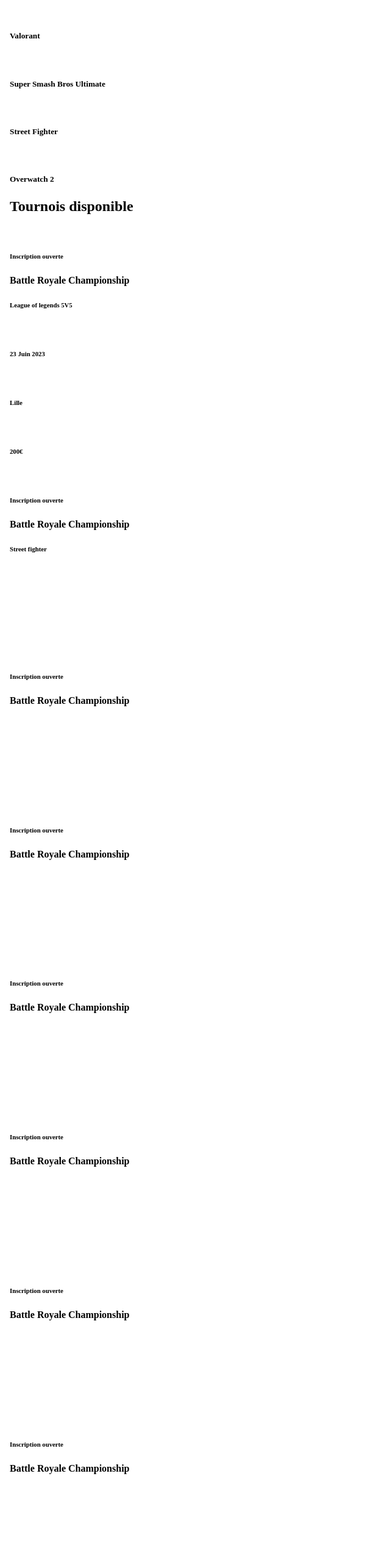
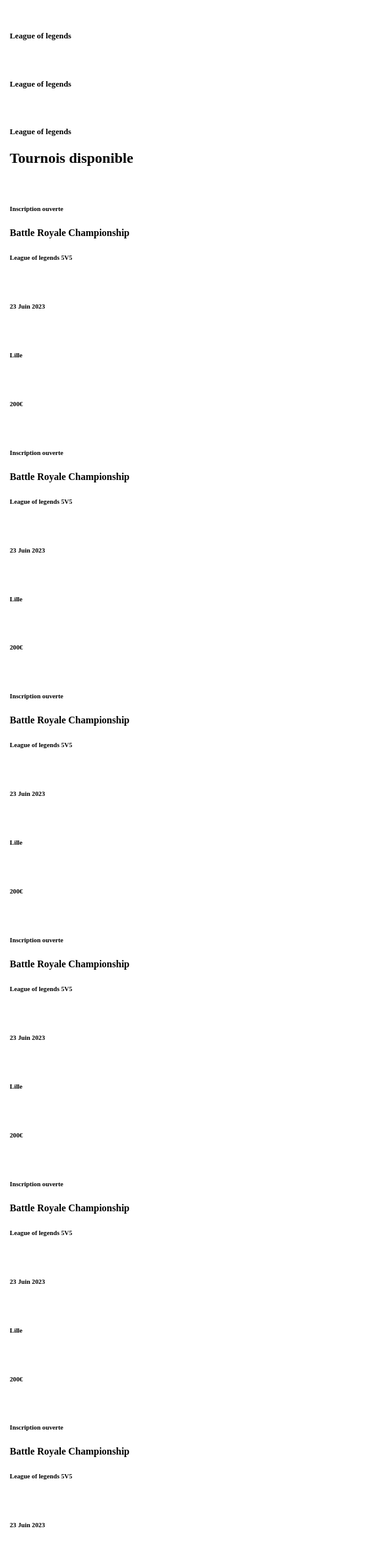
Before and after one commit to BardeyLucas/Stadion, a Vue app in the folder ProjetS2/: page / in a window 1280 px wide. Shown: the part 220-2786 px from the top of the page at 61% size, without its empty margins (0-640 px from the left). Built offline with nearby package versions, Linux system fonts and the light colour scheme.

Commit message:
intégration des card (html) de la page d'accueil

```diff
--- a/ProjetS2/src/App.vue
+++ b/ProjetS2/src/App.vue
@@ -2,159 +2,31 @@
 import { RouterView } from 'vue-router'
 import Header from './components/Header.vue'
 import Footer from './components/Footer.vue'
+import GameCard from './components/Game-Card.vue'
+import TournamentCard from './components/Tournament-Card.vue'
+import ProfilCard from './components/Profil-Card.vue'
 </script>
 <template>
   <Header/>
   <body>
     <h1>Carte des tournois près de chez vous</h1>
-
     <div>
       <h2>Jeux associés</h2>
-      <div><img>
-        <h5>League of legends</h5>
-      </div>
-      <div><img>
-        <h5>Valorant</h5>
-      </div>
-      <div><img>
-        <h5>Super Smash Bros Ultimate</h5>
-      </div>
-      <div><img>
-        <h5>Street Fighter</h5>
-      </div>
-      <div><img>
-        <h5>Overwatch 2</h5>
-      </div>
     </div>
-
+  <GameCard/>
+  <GameCard/>
+  <GameCard/>
+  <GameCard/>
     <div>
       <h2>Tournois disponible</h2>
-      <!--carte-->
-      <div><img>
-        <div>
-          <h6>Inscription ouverte</h6>
-        </div>
-        <h4>Battle Royale Championship</h4>
-        <h6>League of legends 5V5</h6>
-        <img>
-        <h6>23 Juin 2023</h6>
-        <img>
-        <h6>Lille</h6>
-        <img>
-        <h6>200€</h6>
-      </div>
-      <!--carte-->
-      <div><img>
-        <div>
-          <h6>Inscription ouverte</h6>
-        </div>
-        <h4>Battle Royale Championship</h4>
-        <h6>Street fighter</h6>
-        <img>
-        <h6></h6>
-        <img>
-        <h6></h6>
-        <img>
-        <h6></h6>
-      </div>
-      <!--carte-->
-      <div><img>
-        <div>
-          <h6>Inscription ouverte</h6>
-        </div>
-        <h4>Battle Royale Championship</h4>
-        <h6></h6>
-        <img>
-        <h6></h6>
-        <img>
-        <h6></h6>
-        <img>
-        <h6></h6>
-      </div>
-      <!--carte-->
-      <div><img>
-        <div>
-          <h6>Inscription ouverte</h6>
-        </div>
-        <h4>Battle Royale Championship</h4>
-        <h6></h6>
-        <img>
-        <h6></h6>
-        <img>
-        <h6></h6>
-        <img>
-        <h6></h6>
-      </div>
-      <!--carte-->
-      <div><img>
-        <div>
-          <h6>Inscription ouverte</h6>
-        </div>
-        <h4>Battle Royale Championship</h4>
-        <h6></h6>
-        <img>
-        <h6></h6>
-        <img>
-        <h6></h6>
-        <img>
-        <h6></h6>
-      </div>
-      <!--carte-->
-      <div><img>
-        <div>
-          <h6>Inscription ouverte</h6>
-        </div>
-        <h4>Battle Royale Championship</h4>
-        <h6></h6>
-        <img>
-        <h6></h6>
-        <img>
-        <h6></h6>
-        <img>
-        <h6></h6>
-      </div>
-      <!--carte-->
-      <div><img>
-        <div>
-          <h6>Inscription ouverte</h6>
-        </div>
-        <h4>Battle Royale Championship</h4>
-        <h6></h6>
-        <img>
-        <h6></h6>
-        <img>
-        <h6></h6>
-        <img>
-        <h6></h6>
-      </div>
-      <!--carte-->
-      <div><img>
-        <div>
-          <h6>Inscription ouverte</h6>
-        </div>
-        <h4>Battle Royale Championship</h4>
-        <h6></h6>
-        <img>
-        <h6></h6>
-        <img>
-        <h6></h6>
-        <img>
-        <h6></h6>
-      </div>
-      <!--carte-->
-      <div><img>
-        <div>
-          <h6>Inscription ouverte</h6>
-        </div>
-        <h4>Battle Royale Championship</h4>
-        <h6></h6>
-        <img>
-        <h6></h6>
-        <img>
-        <h6></h6>
-        <img>
-        <h6></h6>
-      </div>
+  <TournamentCard/>
+  <TournamentCard/>
+  <TournamentCard/>
+  <TournamentCard/>
+  <TournamentCard/>
+  <TournamentCard/>
+  <TournamentCard/>
+  <TournamentCard/>
       <button>VOIR PLUS</button>
     </div>
     <div>
@@ -164,7 +36,9 @@
       <button>sUPER sMASH brOS</button>
       <button>Overwatch 2</button>
       <button>sTREET FIGHTER</button>
-      <!--rajouter les carte-->
+      <ProfilCard/>
+      <ProfilCard/>
+      <ProfilCard/>
       <button>VOIR PLUS</button>
     </div>
     <div>
--- /dev/null
+++ b/ProjetS2/src/components/Game-Card.vue
@@ -0,0 +1,6 @@
+<template>
+    <div>
+        <img>
+        <h5>League of legends</h5>
+    </div>
+</template>
--- /dev/null
+++ b/ProjetS2/src/components/Profil-Card.vue
@@ -0,0 +1,11 @@
+<template>
+    <div>
+       <p>1er</p>
+        <div>
+            <p>Yasuoplayer78</p>
+        </div>
+        <img/>
+        <p>1 690 LP</p>
+        <button>PROFIL</button>
+    </div>
+</template>
--- /dev/null
+++ b/ProjetS2/src/components/Tournament-Card.vue
@@ -0,0 +1,15 @@
+<template>
+    <div><img>
+            <div>
+              <h6>Inscription ouverte</h6>
+            </div>
+            <h4>Battle Royale Championship</h4>
+            <h6>League of legends 5V5</h6>
+            <img>
+            <h6>23 Juin 2023</h6>
+            <img>
+            <h6>Lille</h6>
+            <img>
+            <h6>200€</h6>
+          </div>
+</template>
```
Also changed, not shown: ProjetS2/src/components/Article-hero.vue (added).
